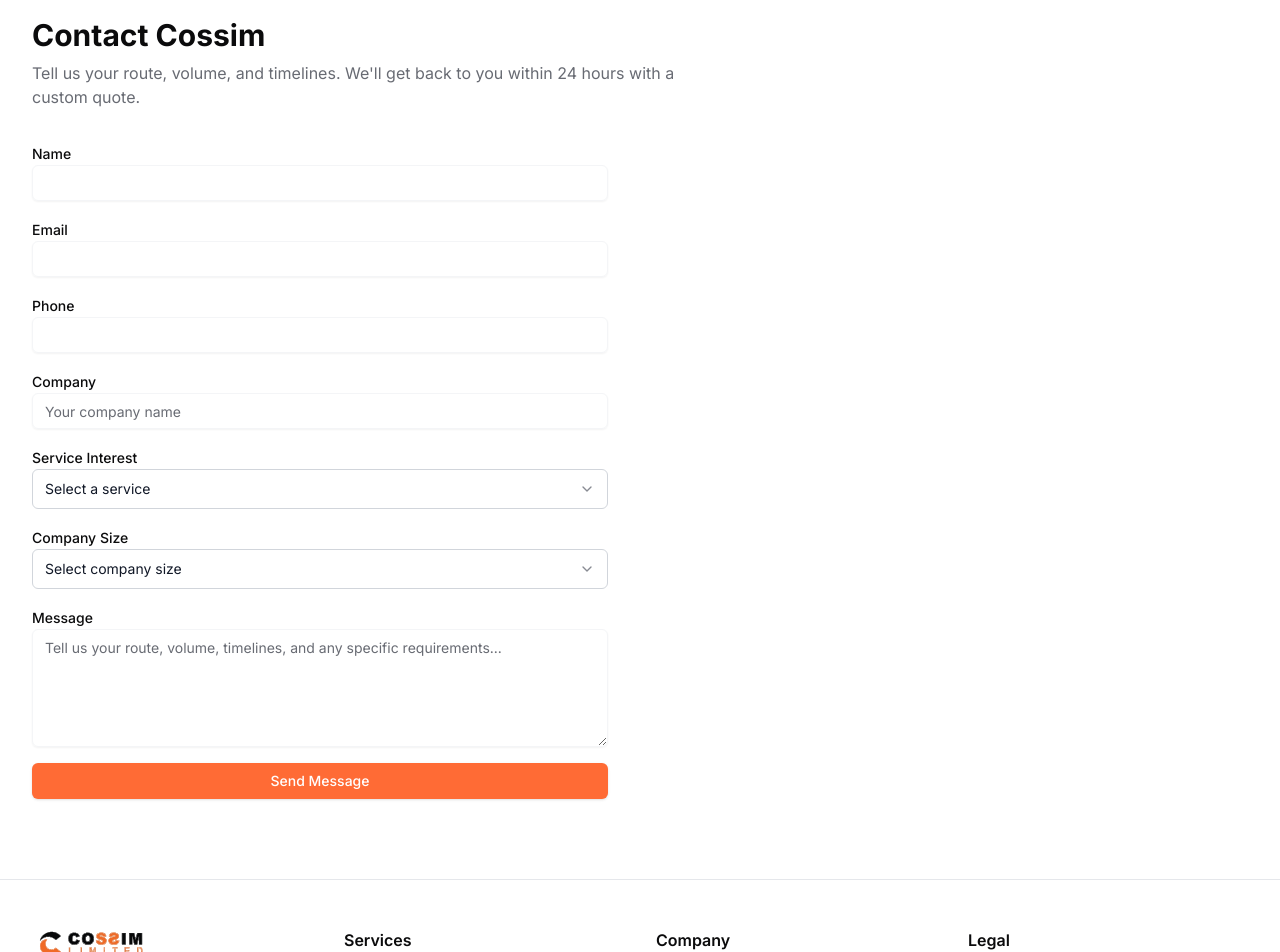
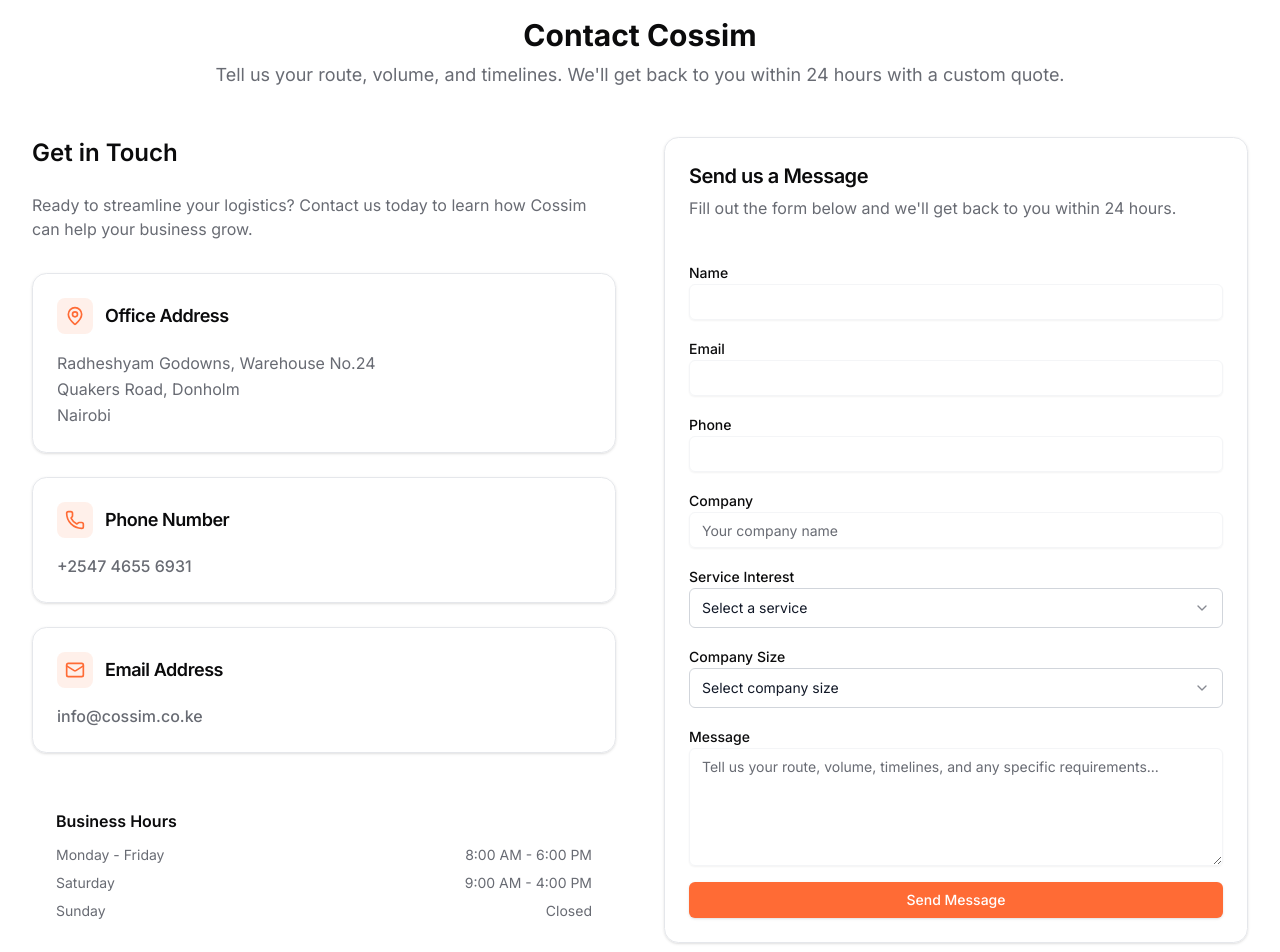
Before and after one commit to evanomondi/cossim-new-website, a Next.js app: page /contact in a window 1280 px wide. Shown: the part 120-1072 px from the top of the page. Built offline with nearby package versions, Linux system fonts and the light colour scheme.

Commit message:
menu update

```diff
--- a/src/app/(site)/contact/page.tsx
+++ b/src/app/(site)/contact/page.tsx
@@ -1,16 +1,116 @@
 import { Section } from '@/components/sections'
 import { ContactForm } from '@/components/forms/contact-form'
+import { Card, CardContent, CardHeader, CardTitle } from '@/components/ui/card'
+import { MapPin, Phone, Mail } from 'lucide-react'
 
 export default function ContactPage() {
   return (
     <main>
       <Section>
-        <div className="max-w-2xl">
-          <h1 className="text-3xl font-bold mb-2">Contact Cossim</h1>
-          <p className="text-ink-600 mb-8">
-            Tell us your route, volume, and timelines. We&apos;ll get back to you within 24 hours with a custom quote.
-          </p>
-          <ContactForm />
+        <div className="max-w-7xl mx-auto">
+          <div className="text-center mb-12">
+            <h1 className="text-3xl font-bold mb-2">Contact Cossim</h1>
+            <p className="text-muted-foreground text-lg">
+              Tell us your route, volume, and timelines. We&apos;ll get back to you within 24 hours with a custom quote.
+            </p>
+          </div>
+
+          <div className="grid lg:grid-cols-2 gap-12">
+            {/* Contact Information - Left Side */}
+            <div className="space-y-8">
+              <div>
+                <h2 className="text-2xl font-semibold mb-6">Get in Touch</h2>
+                <p className="text-muted-foreground mb-8">
+                  Ready to streamline your logistics? Contact us today to learn how Cossim can help your business grow.
+                </p>
+              </div>
+
+              <div className="space-y-6">
+                <Card>
+                  <CardHeader className="pb-4">
+                    <CardTitle className="flex items-center gap-3 text-lg">
+                      <div className="p-2 bg-primary/10 rounded-lg">
+                        <MapPin className="h-5 w-5 text-primary" />
+                      </div>
+                      Office Address
+                    </CardTitle>
+                  </CardHeader>
+                  <CardContent>
+                    <p className="text-muted-foreground leading-relaxed">
+                      Radheshyam Godowns, Warehouse No.24<br />
+                      Quakers Road, Donholm<br />
+                      Nairobi
+                    </p>
+                  </CardContent>
+                </Card>
+
+                <Card>
+                  <CardHeader className="pb-4">
+                    <CardTitle className="flex items-center gap-3 text-lg">
+                      <div className="p-2 bg-primary/10 rounded-lg">
+                        <Phone className="h-5 w-5 text-primary" />
+                      </div>
+                      Phone Number
+                    </CardTitle>
+                  </CardHeader>
+                  <CardContent>
+                    <p className="text-muted-foreground font-medium">
+                      +2547 4655 6931
+                    </p>
+                  </CardContent>
+                </Card>
+
+                <Card>
+                  <CardHeader className="pb-4">
+                    <CardTitle className="flex items-center gap-3 text-lg">
+                      <div className="p-2 bg-primary/10 rounded-lg">
+                        <Mail className="h-5 w-5 text-primary" />
+                      </div>
+                      Email Address
+                    </CardTitle>
+                  </CardHeader>
+                  <CardContent>
+                    <p className="text-muted-foreground font-medium">
+                      info@cossim.co.ke
+                    </p>
+                  </CardContent>
+                </Card>
+              </div>
+
+              <div className="bg-muted/50 rounded-lg p-6">
+                <h3 className="font-semibold mb-3">Business Hours</h3>
+                <div className="space-y-2 text-sm text-muted-foreground">
+                  <div className="flex justify-between">
+                    <span>Monday - Friday</span>
+                    <span>8:00 AM - 6:00 PM</span>
+                  </div>
+                  <div className="flex justify-between">
+                    <span>Saturday</span>
+                    <span>9:00 AM - 4:00 PM</span>
+                  </div>
+                  <div className="flex justify-between">
+                    <span>Sunday</span>
+                    <span>Closed</span>
+                  </div>
+                </div>
+              </div>
+            </div>
+
+            {/* Contact Form - Right Side */}
+            <div>
+              <Card>
+                <CardHeader>
+                  <CardTitle className="text-xl">Send us a Message</CardTitle>
+                  <p className="text-muted-foreground">
+                    Fill out the form below and we&apos;ll get back to you within 24 hours.
+                  </p>
+                </CardHeader>
+                <CardContent>
+                  <ContactForm />
+                </CardContent>
+              </Card>
+            </div>
+          </div>
         </div>
       </Section>
     </main>
--- a/src/app/privacy/page.tsx
+++ b/src/app/privacy/page.tsx
@@ -36,7 +36,7 @@
       <section className="space-y-4">
         <h2 className="text-xl font-semibold">Legal Information</h2>
         <p>This policy is governed by Kenyan law. Any disputes will be resolved in Kenyan courts.</p>
-        <p>Last updated: {new Date().toISOString().slice(0, 10)}</p>
+        <p>Last updated: 2024-01-15</p>
       </section>
     </main>
   )
--- a/src/app/terms/page.tsx
+++ b/src/app/terms/page.tsx
@@ -50,7 +50,7 @@
       <section className="space-y-4">
         <h2 className="text-xl font-semibold">Governing Law</h2>
         <p>These terms are governed by Kenyan law. Disputes will be resolved through Kenyan courts or agreed arbitration.</p>
-        <p>Last updated: {new Date().toISOString().slice(0, 10)}</p>
+        <p>Last updated: 2024-01-15</p>
       </section>
     </main>
   )
--- a/src/components/header-2.tsx
+++ b/src/components/header-2.tsx
@@ -22,6 +22,11 @@
 
 export default function Header2() {
   const [isOpen, setIsOpen] = React.useState(false)
+  const [isMounted, setIsMounted] = React.useState(false)
+
+  React.useEffect(() => {
+    setIsMounted(true)
+  }, [])
 
   return (
     <header className="sticky top-0 z-50 w-full border-b bg-background/95 backdrop-blur supports-[backdrop-filter]:bg-background/60">
@@ -39,8 +44,7 @@
         </div>
 
         {/* Desktop Navigation */}
-        <div className="hidden md:flex flex-1 items-center justify-end space-x-2">
-          <nav className="flex items-center space-x-6 text-sm font-medium mr-4">
+        <div className="hidden md:flex flex-1 items-center justify-end space-x-6 text-sm font-medium">
           <Link href="/about" className="hover:text-primary transition-colors">
             About
           </Link>
@@ -77,14 +81,13 @@
           <Link href="/contact" className="hover:text-primary transition-colors">
             Contact
           </Link>
-          </nav>
-          <Button size="sm" asChild>
-            <Link href="/contact">Get Started</Link>
-          </Button>
+          <Link href="/contact" className="bg-primary text-primary-foreground hover:bg-primary/90 px-4 py-2 rounded-md text-sm font-medium transition-colors">
+            Get Started
+          </Link>
         </div>
 
         {/* Mobile Navigation */}
-        <div className="flex md:hidden flex-1 items-center justify-end space-x-2">
+        <div className="flex md:hidden items-center space-x-2">
           <Button size="sm" asChild className="mr-2">
             <Link href="/contact">Get Started</Link>
           </Button>
@@ -178,6 +181,13 @@
                 >
                   Contact
                 </Link>
+                <Link
+                  href="/contact"
+                  className="text-lg font-medium bg-primary text-primary-foreground hover:bg-primary/90 transition-all duration-200 hover:translate-x-1 rounded-lg px-3 py-2 -mx-3"
+                  onClick={() => setIsOpen(false)}
+                >
+                  Get Started
+                </Link>
 
                 <div className="mt-8 pt-6 border-t border-border/20">
                   <div className="space-y-4">
@@ -187,11 +197,11 @@
                     <div className="space-y-2 text-sm">
                       <div className="flex items-center gap-2 text-muted-foreground">
                         <span>📧</span>
-                        <span>hello@cossim.com</span>
+                        <span>info@cossim.co.ke</span>
                       </div>
                       <div className="flex items-center gap-2 text-muted-foreground">
                         <span>📞</span>
-                        <span>+1 (555) 123-4567</span>
+                        <span>+254</span>
                       </div>
                     </div>
                   </div>
--- a/src/components/header.tsx
+++ b/src/components/header.tsx
@@ -15,6 +15,11 @@
 
 export const HeroHeader = () => {
     const [menuState, setMenuState] = React.useState(false)
+    const [isMounted, setIsMounted] = React.useState(false)
+
+    React.useEffect(() => {
+        setIsMounted(true)
+    }, [])
     return (
         <header>
             <nav
--- a/src/components/ui/infinite-slider.tsx
+++ b/src/components/ui/infinite-slider.tsx
@@ -23,11 +23,17 @@
   reverse = false,
   className,
 }: InfiniteSliderProps) {
+  const [isMounted, setIsMounted] = useState(false);
   const [currentSpeed, setCurrentSpeed] = useState(speed);
   const [ref, { width, height }] = useMeasure();
   const translation = useMotionValue(0);
   const [isTransitioning, setIsTransitioning] = useState(false);
   const [key, setKey] = useState(0);
+
+  // Prevent hydration mismatch by only running animations on client
+  useEffect(() => {
+    setIsMounted(true);
+  }, []);
 
   useEffect(() => {
     let controls;
@@ -90,6 +96,25 @@
       }
     : {};
 
+  // Prevent hydration mismatch by showing static content during SSR
+  if (!isMounted) {
+    return (
+      <div className={cn('overflow-hidden', className)}>
+        <div
+          className='flex w-max'
+          style={{
+            gap: `${gap}px`,
+            flexDirection: direction === 'horizontal' ? 'row' : 'column',
+          }}
+          ref={ref}
+        >
+          {children}
+          {children}
+        </div>
+      </div>
+    );
+  }
+
   return (
     <div className={cn('overflow-hidden', className)}>
       <motion.div
```
Also changed, not shown: 1 other file (tests, documents, lock files or other folders). Lines whose indentation alone changed are shown as unchanged.
